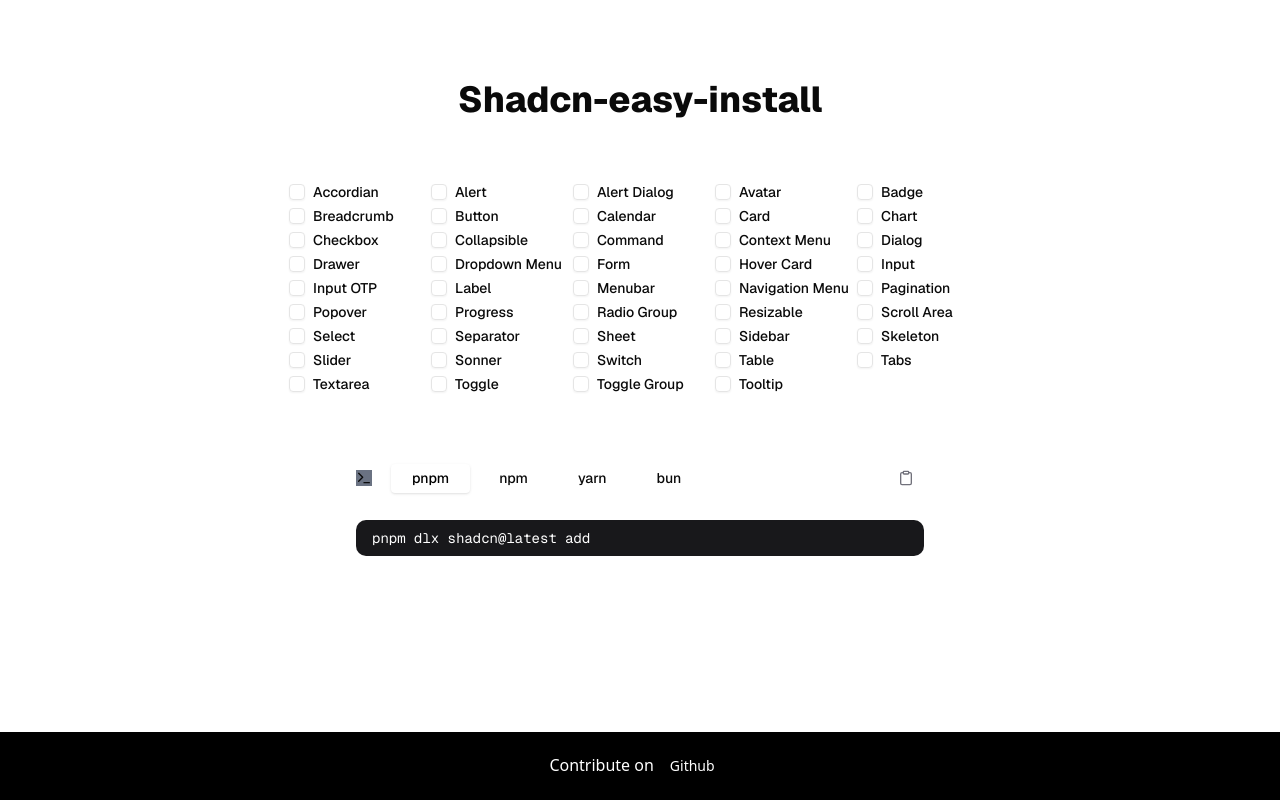
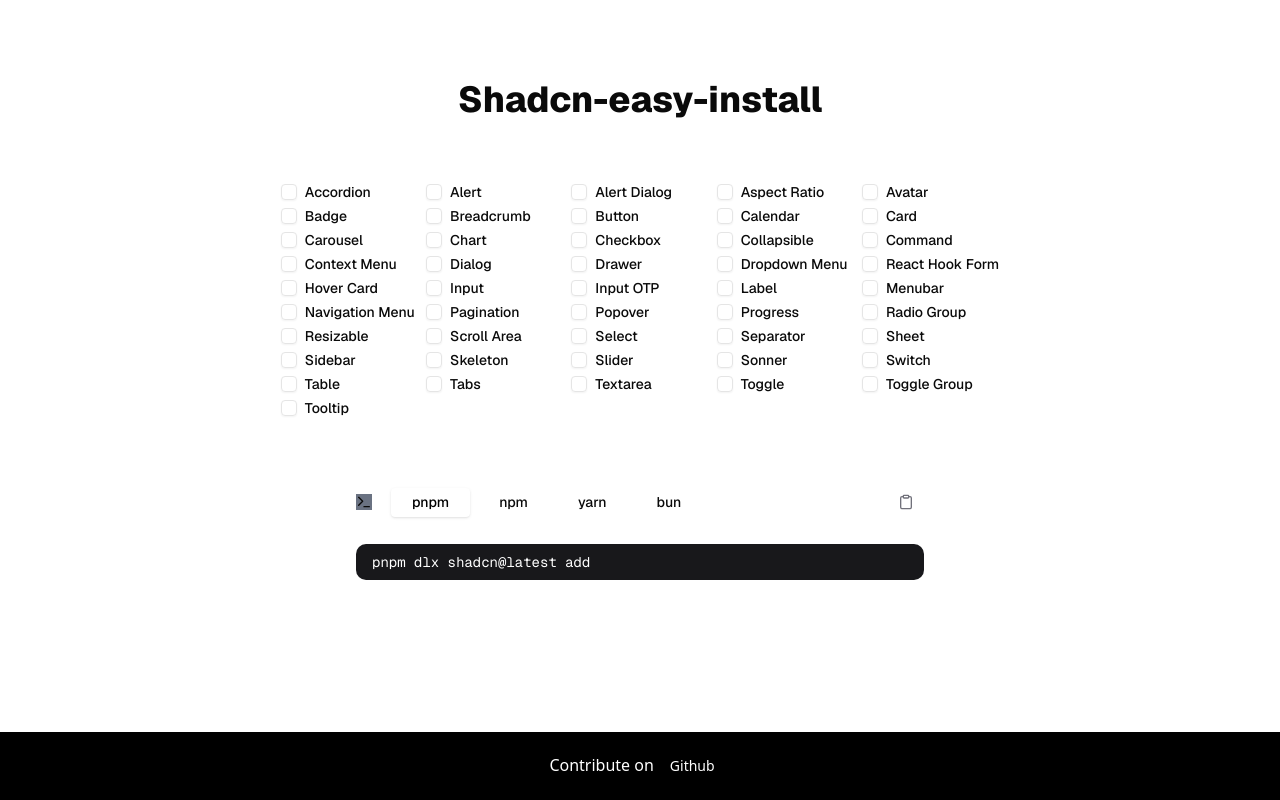
Before and after one commit to jobinv12/shadcn-easy-install, a Next.js app: page / in a window 1280 px wide. Built offline with nearby package versions, Linux system fonts and the light colour scheme.

Commit message:
added missing components and spell check

```diff
--- a/components/components.tsx
+++ b/components/components.tsx
@@ -8,15 +8,17 @@
 import { useCreateCmd } from "@/stores/cmd";
 
 const componentsList = [
-  { id: "accordian", label: "Accordian" },
+  { id: "accordion", label: "Accordion" },
   { id: "alert", label: "Alert" },
   { id: "alert-dialog", label: "Alert Dialog" },
+  { id: "aspect-ratio", label: "Aspect Ratio" },
   { id: "avatar", label: "Avatar" },
   { id: "badge", label: "Badge" },
   { id: "breadcrumb", label: "Breadcrumb" },
   { id: "button", label: "Button" },
   { id: "calendar", label: "Calendar" },
   { id: "card", label: "Card" },
+  { id: "carousel", label: "Carousel" },
   { id: "chart", label: "Chart" },
   { id: "checkbox", label: "Checkbox" },
   { id: "collapsible", label: "Collapsible" },
@@ -25,7 +27,7 @@
   { id: "dialog", label: "Dialog" },
   { id: "drawer", label: "Drawer" },
   { id: "dropdown-menu", label: "Dropdown Menu" },
-  { id: "form", label: "Form" },
+  { id: "form", label: "React Hook Form" },
   { id: "hover-card", label: "Hover Card" },
   { id: "input", label: "Input" },
   { id: "input-otp", label: "Input OTP" },
```
